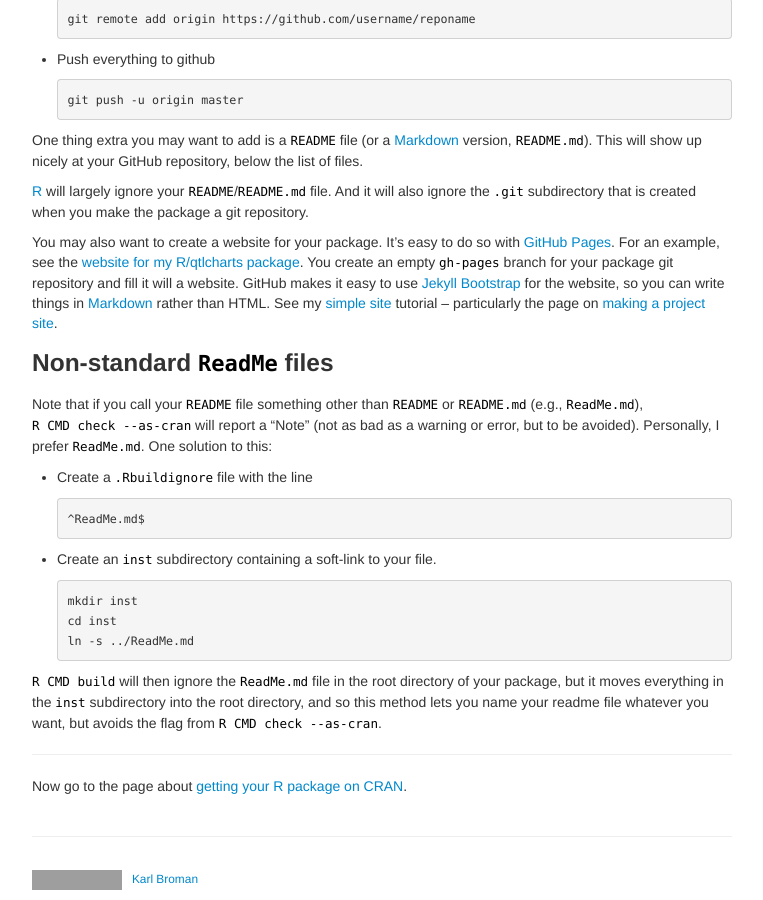
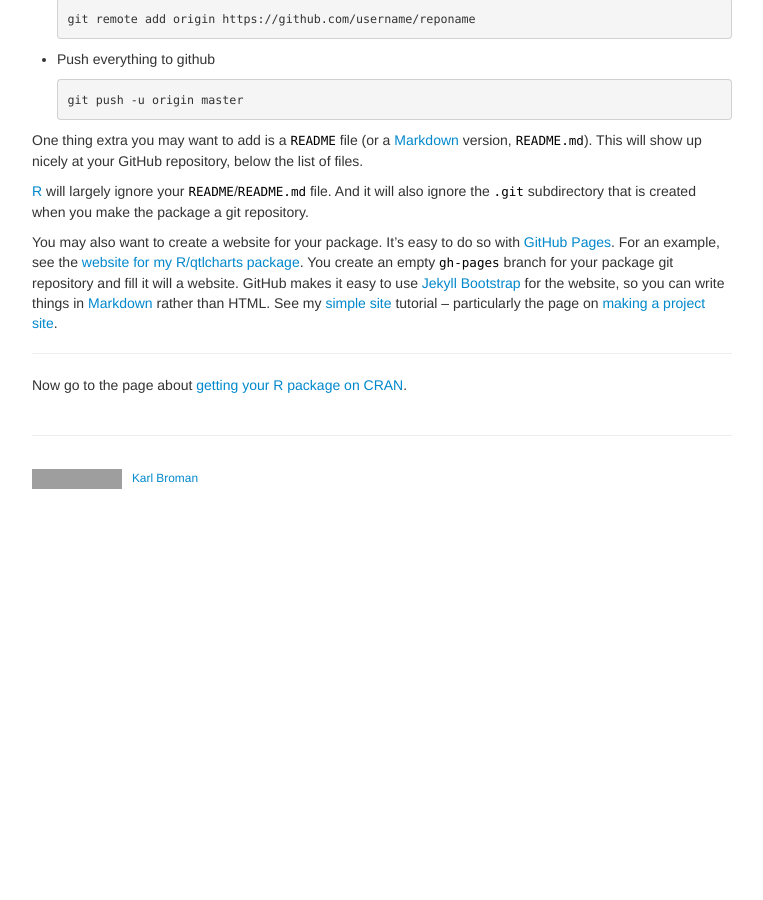
Before and after one commit to kbroman/pkg_primer, a Jekyll site: the page built from pages/github.md, in a window 1280 px wide and 900 px high, scrolled down 2005 px. Shown: the whole window, without its empty margins (258-1021 px from the left). Built offline with Jekyll 4.4.1, drawn with Linux system fonts in a browser that asks for light colours; after the commit the page ends 2504 px from its top, so only the background shows below that; grey boxes are pictures that could not be loaded.

Commit message:
pages/github.md: remove the business about ReadMe files with non-standard names

```diff
--- a/pages/github.md
+++ b/pages/github.md
@@ -175,29 +175,6 @@ HTML. See my [simple site](http://kbroman.org/simple_site) tutorial
 &ndash; particularly the page on
 [making a project site](http://kbroman.org/simple_site/pages/project_site.html).
 
-### Non-standard `ReadMe` files
-
-Note that if you call your `README` file something other than `README`
-or `README.md` (e.g., `ReadMe.md`), `R CMD check --as-cran` will
-report a &ldquo;Note&rdquo; (not as bad as a warning or error, but to
-be avoided). Personally, I prefer `ReadMe.md`. One solution to this:
-
-- Create a `.Rbuildignore` file with the line
-
-      ^ReadMe.md$
-
-- Create an `inst` subdirectory containing a soft-link to your file.
-
-      mkdir inst
-      cd inst
-      ln -s ../ReadMe.md
-
-`R CMD build` will then ignore the `ReadMe.md` file in the root
-directory of your package, but it moves everything in the `inst`
-subdirectory into the root directory, and so this method lets you name
-your readme file whatever you want, but avoids the flag from
-`R CMD check --as-cran`.
-
 
 ---
 
```
